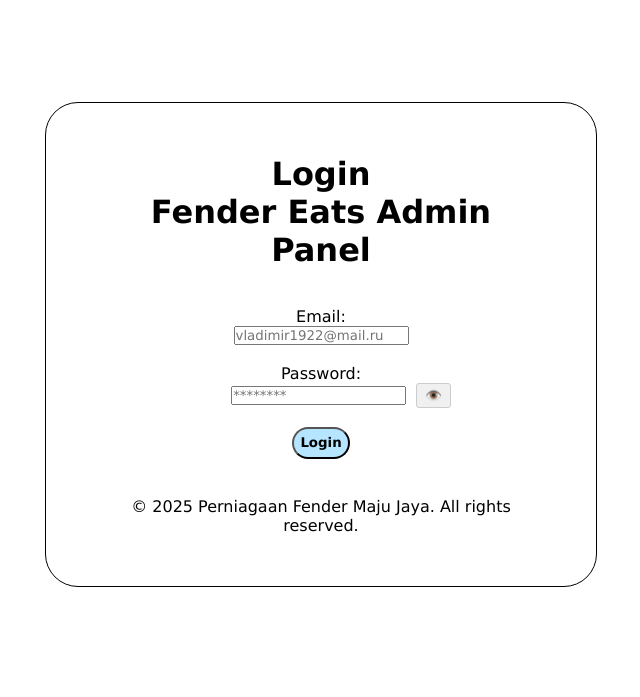
After one commit to fender355/fender_eats, a PHP site: page /fender_eats/admin/login.php in a window 1280 px wide. The commit adds this page. Shown: the top 697 px of the page, without its empty margins (319-959 px from the left). Run offline with PHP 8.4, Linux system fonts and the light colour scheme.

Commit message:
Added Login functionality!! Logout button added to link logout.php. However logout.php is still U/C.
Pinpoint: 4/3000

```diff
--- /dev/null
+++ b/admin/login.php
@@ -0,0 +1,168 @@
+<?php
+session_start();
+include('../config/constants.php');
+
+// Retrieve errors and old input from session
+$errors = $_SESSION['errors'] ?? [];
+$old_input = $_SESSION['old_input'] ?? [];
+
+// Clear the session data after retrieval to prevent them from persisting on refresh
+unset($_SESSION['errors'], $_SESSION['old_input']);
+
+// Process form submission
+if ($_SERVER['REQUEST_METHOD'] === 'POST' && isset($_POST['submit'])) {
+    $admin_mail = trim($_POST['admin_mail'] ?? '');
+    $admin_pw = trim($_POST['admin_pw'] ?? '');
+
+    // Validate inputs
+    if (empty($admin_mail)) {
+        $errors[] = 'Email is required.';
+    } elseif (!filter_var($admin_mail, FILTER_VALIDATE_EMAIL)) {
+        $errors[] = 'Invalid email format.';
+    }
+
+    if (empty($admin_pw)) {
+        $errors[] = 'Password is required.';
+    } elseif (strlen($admin_pw) < 8) {
+        $errors[] = 'Password must be at least 8 characters.';
+    }
+
+    if (empty($errors)) {
+        // Sanitize email input
+        $admin_mail = mysqli_real_escape_string($conn, $admin_mail);
+
+        // Check if user exists
+        $sql = "SELECT * FROM admin_acc WHERE admin_mail = '$admin_mail'";
+        $res = mysqli_query($conn, $sql);
+
+        if ($res && mysqli_num_rows($res) == 1) {
+            $row = mysqli_fetch_assoc($res);
+
+            // Verify password (plaintext comparison - not recommended for production)
+            if ($admin_pw === $row['admin_pw']) {
+                // Set session variables
+                $_SESSION['admin'] = [
+                    'id' => $row['id'],
+                    'name' => $row['admin_name'],
+                    'email' => $row['admin_mail']
+                ];
+
+                // Redirect to admin panel
+                header('Location: ' . SITEURL . 'admin/admin-manage.php');
+                exit();
+            } else {
+                $errors[] = 'Invalid email or password.';
+            }
+        } else {
+            $errors[] = 'Invalid email or password.';
+        }
+    }
+
+    // Store errors and input in session for redirect
+    $_SESSION['errors'] = $errors;
+    $_SESSION['old_input'] = ['admin_mail' => $admin_mail];
+    header('Location: ' . $_SERVER['PHP_SELF']);
+    exit();
+}
+?>
+
+<html>
+    <head>
+        <title>Login - Fender Eats Admin Panel</title>
+        <link rel="stylesheet" href="../css/admin.css">
+        <style>
+            .password-toggle-container {
+                display: inline-flex;
+                align-items: center;
+                gap: 5px;
+                margin: 0 auto;
+            }
+            .toggle-password {
+                background: #f0f0f0;
+                border: 1px solid #ccc;
+                border-radius: 3px;
+                padding: 4px 8px;
+                margin-left: 5px;
+                cursor: pointer;
+                transition: all 0.3s;
+            }
+
+            .toggle-password:hover{
+                background: #e0e0e0;
+            }
+
+            /* Center the error messages */
+            .error {
+                text-align: center;
+                margin: 0 auto;
+                width: 100%;
+                max-width: 400px; /* Adjust as needed */
+                padding: 10px;
+                background-color: #ffebee; /* Light red background */
+                border: 1px solid #ffcdd2; /* Light red border */
+                border-radius: 5px;
+                color: #c62828; /* Dark red text */
+            }
+
+            .error p {
+                margin: 5px 0; /* Add spacing between error messages */
+            }
+        </style>
+    </head>
+
+    <body>
+        <div class="login">
+            <h1 class="text-center">Login</h1>
+            <h1 class="text-center">Fender Eats Admin Panel</h1>
+            <br><br>
+
+            <?php if (!empty($errors)): ?>
+                <div class="error">
+                    <?php foreach ($errors as $error): ?>
+                        <p><?= $error ?></p>
+                    <?php endforeach; ?>
+                </div>
+                <br>
+            <?php endif; ?>
+
+            <!-- Login Form -->
+            <form action="" method="POST" class="text-center">
+                Email: <br>
+                <input type="email" name="admin_mail" placeholder="vladimir1922@mail.ru"
+                       value="<?= htmlspecialchars($old_input['admin_mail'] ?? '') ?>" autocomplete="off">
+                <br><br>
+
+                Password: <br>
+                <div class="password-toggle-container">
+                    <p></p><p></p><p></p><p></p><p></p><p></p><p></p><p></p>
+                    <input type="password" name="admin_pw" id="admin_pw" placeholder="********" autocomplete="off">
+                    <button type="button" class="toggle-password" onclick="togglePasswordVisibility()" aria-label="Show password">
+                        👁️
+                    </button>
+                </div>
+                <br><br>
+
+                <input type="submit" name="submit" value="Login" class="btn-primary">
+            </form>
+            <br><br>
+            <p class="text-center">© 2025 Perniagaan Fender Maju Jaya. All rights reserved. </p>
+        </div>
+
+        <script>
+        function togglePasswordVisibility() {
+            const passwordInput = document.getElementById('admin_pw');
+            const toggleButton = document.querySelector('.toggle-password');
+
+            if (passwordInput.type === 'password') {
+                passwordInput.type = 'text';
+                toggleButton.innerHTML = '－';
+                toggleButton.setAttribute('aria-label', 'Hide password');
+            } else {
+                passwordInput.type = 'password';
+                toggleButton.innerHTML = '👁️';
+                toggleButton.setAttribute('aria-label', 'Show password');
+            }
+        }
+        </script>
+    </body>
+</html>
--- /dev/null
+++ b/admin/logout.php
@@ -0,0 +1,5 @@
+<?php
+
+    //Logout aaaaaaaaaa
+
+?>
--- a/admin/partials/menu.php
+++ b/admin/partials/menu.php
@@ -21,6 +21,7 @@
                     <li><a href = "category-manage.php">CATEGORY</a></li>
                     <li><a href = "food-manage.php">FOOD</a></li>
                     <li><a href = "order-manage.php">ORDER</a></li>
+                    <li><a href = "logout.php">LOGOUT</a></li>
                 </ul>
             </div>
         </div>
--- a/css/admin.css
+++ b/css/admin.css
@@ -28,6 +28,10 @@
     width: 90%;
     margin-left: 15px;
     margin-right: 15px;
+}
+
+.text-center{
+    text-align: center;
 }
 
 .admin-panel-text{
@@ -111,10 +115,14 @@ table tr td{
 }
 
 .error{
-    color: #ef9a9a;
+    color: #c62828;
     width: 80%;
     margin-left: 20px;
     margin-right: 20px;
+}
+
+.error p {
+    margin: 5px 0; /* Add spacing between error messages */
 }
 
 .my-3 {
@@ -208,3 +216,12 @@ table tr td{
     background-color: #eeeeee;
     color: #000000;
 }
+
+/* CSS For Login */
+.login{
+    border: 1px solid #000000;
+    padding: 4%;
+    border-radius: 33px;
+    width: 35%;
+    margin: 8% auto;
+}
```
